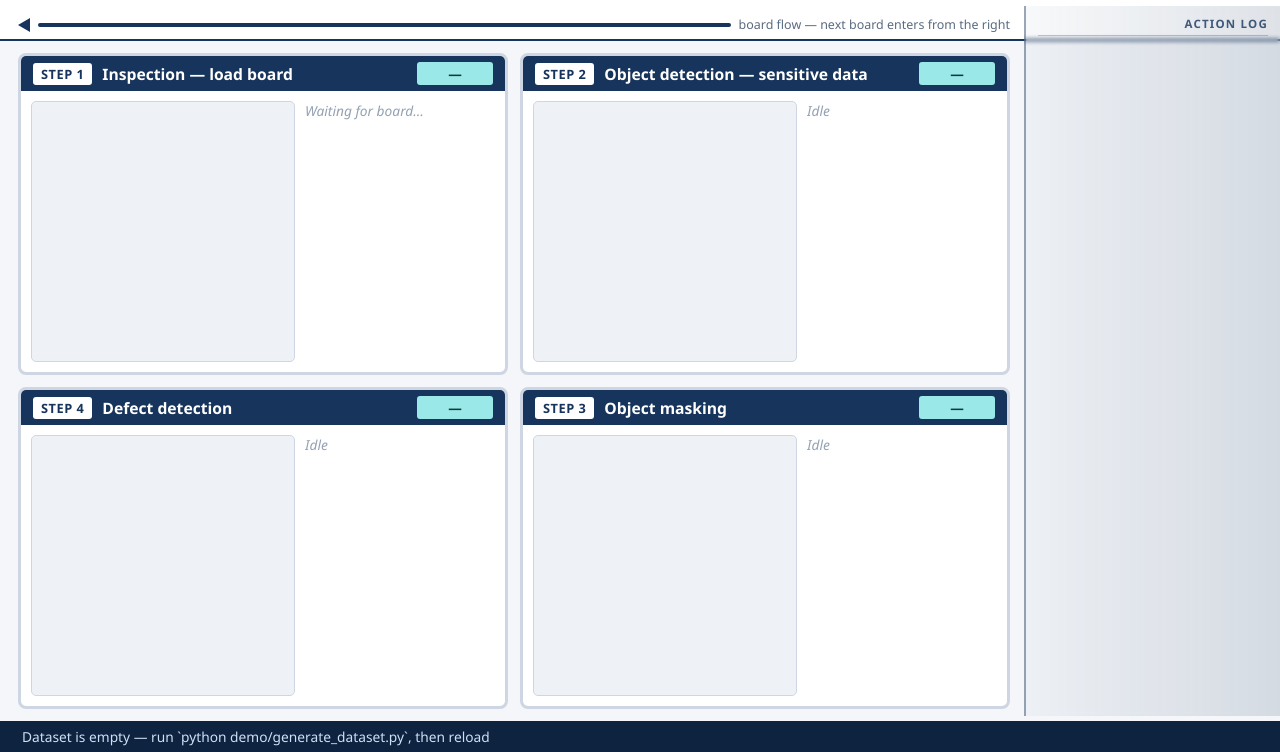
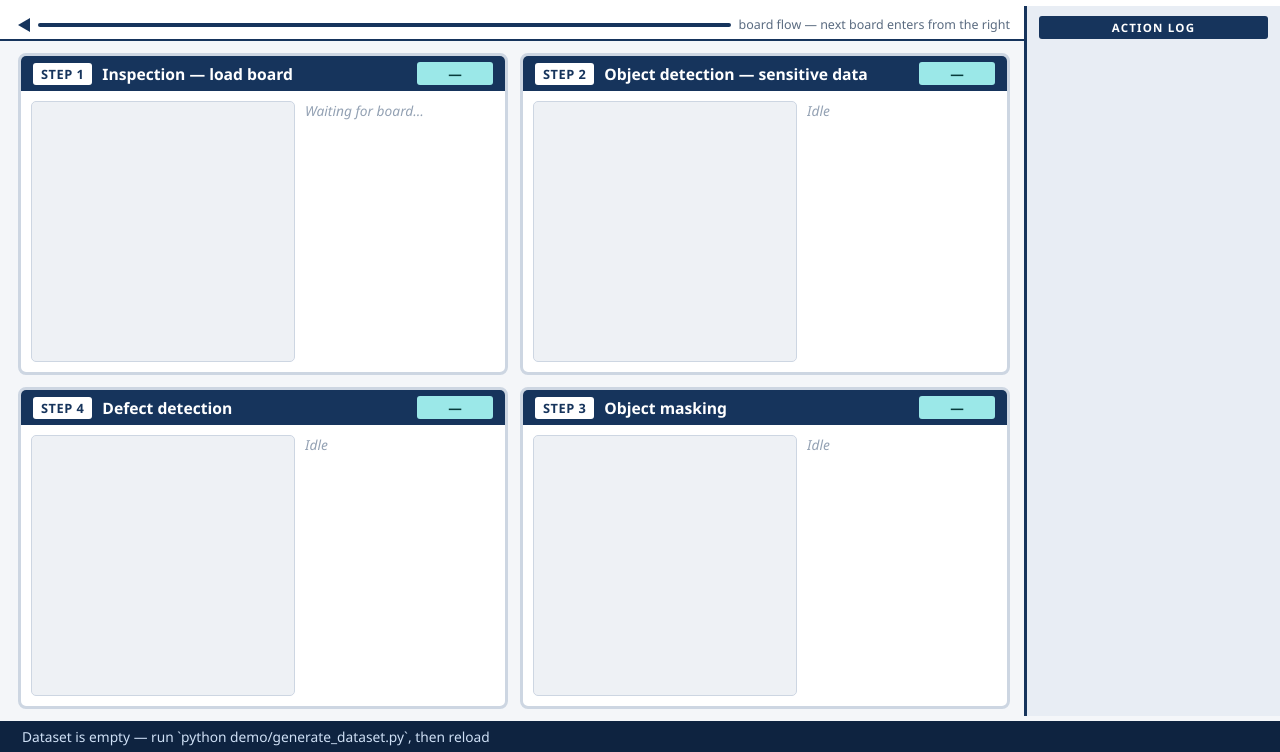
Before and after one commit to ianyian/PCBMasking, a Flask app: page / in a window 1280 px wide. Shown: the part 48-800 px from the top of the page. Run offline with Flask 3, Linux system fonts and the light colour scheme; data that the repository does not hold is empty; parts of the project's set-up code (start-up, migrations or seed data) failed here and were passed over.

Commit message:
style(demo): make action-log entries solid instead of fading
Remove the opacity fade and translucent backdrop: solid light-grey bar,
solid white entry cards with a navy header, per user feedback on
readability.

Co-Authored-By: Claude Fable 5 <noreply@anthropic.com>
Claude-Session: https://claude.ai/code/session_01PZKstHSg9e4ym1y5FxB93v

```diff
--- a/demo/static/app.js
+++ b/demo/static/app.js
@@ -45,7 +45,7 @@ tickClock();
 const MAX_ACTIONS = 22;
 
 /* Append a timestamped entry at the bottom of the action bar; entries flow
- * upward and fade from solid (newest) to ~10% opacity (oldest). Kinds:
+ * upward, all in solid color, oldest dropped past MAX_ACTIONS. Kinds:
  * "begin" (gold edge) marks a task starting, "alert" (red edge) a blink
  * warning, default (navy edge) a completed action. */
 function logAction(msg, kind = "") {
@@ -55,10 +55,6 @@ function logAction(msg, kind = "") {
   e.innerHTML = `<span class="ah-time">${fmtTime(new Date())}</span>${msg}`;
   list.appendChild(e);
   while (list.children.length > MAX_ACTIONS) list.removeChild(list.firstChild);
-  const n = list.children.length;
-  [...list.children].forEach((c, i) => {
-    c.style.opacity = Math.max(0.1, 1 - (n - 1 - i) * 0.09).toFixed(2);
-  });
 }
 
 /* ---------------- queue bar ---------------- */
--- a/demo/static/style.css
+++ b/demo/static/style.css
@@ -245,22 +245,20 @@ canvas { max-width: 100%; max-height: 100%; display: block; }
   display: flex;
   flex-direction: column;
   padding: 10px 12px 12px;
-  background: linear-gradient(to left,
-              rgba(22, 52, 92, .14), rgba(22, 52, 92, .03));
-  border-left: 2px solid rgba(22, 52, 92, .35);
-  backdrop-filter: blur(2px);
+  background: #e8edf4;
+  border-left: 3px solid var(--navy);
 }
 .ah-title {
   flex: 0 0 auto;
-  color: var(--navy);
+  color: #fff;
+  background: var(--navy);
   font-size: .72rem;
   font-weight: 800;
   letter-spacing: 1.2px;
-  opacity: .8;
-  text-align: right;
-  border-bottom: 1px solid rgba(22, 52, 92, .3);
-  padding-bottom: 4px;
-  margin-bottom: 6px;
+  text-align: center;
+  border-radius: 3px;
+  padding: 4px 0;
+  margin-bottom: 8px;
 }
 .ah-list {
   flex: 1 1 auto;
@@ -272,14 +270,14 @@ canvas { max-width: 100%; max-height: 100%; display: block; }
   overflow: hidden;
 }
 .ah-entry {
-  background: rgba(255, 255, 255, .68);
-  border-left: 3px solid var(--navy);
+  background: #ffffff;
+  border: 1px solid var(--line);
+  border-left: 4px solid var(--navy);
   border-radius: 3px;
   padding: 2px 8px;
   font-size: .78rem;
   line-height: 1.35;
   color: var(--navy-dark);
-  transition: opacity .6s ease;
   white-space: normal;
   word-break: break-word;
 }
```
Also changed, not shown: demo/RUN_INSTRUCTIONS.md (+3 -4 lines).
